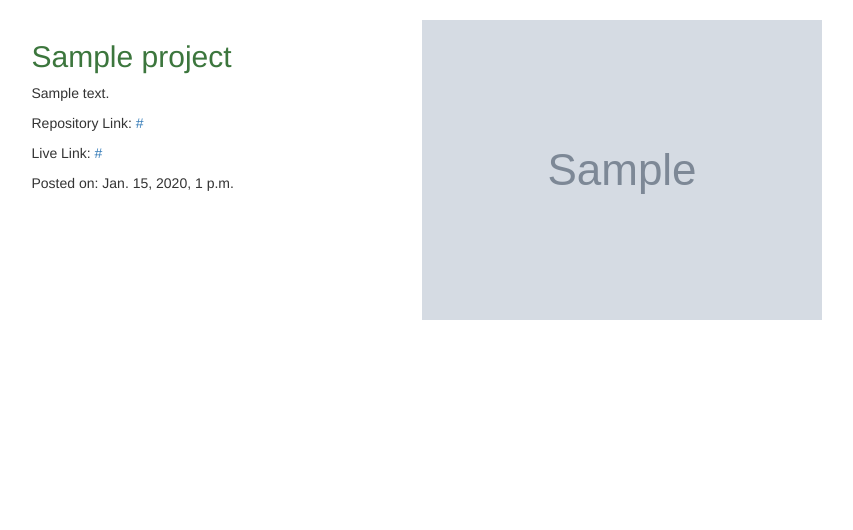
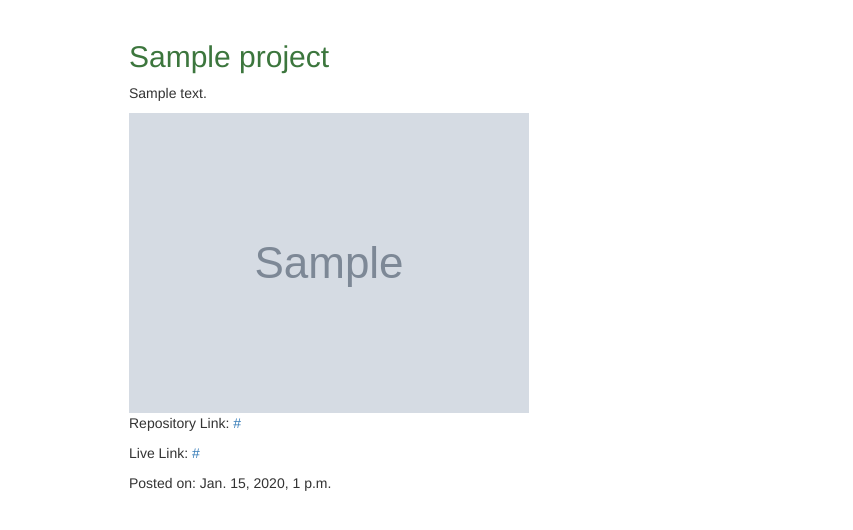
Before and after one commit to ngetichnicholas/Portfolio-Django, a Django app: page / in a window 1280 px wide. Shown: the part 52-582 px from the top of the page, without its empty margins (136-989 px from the left). Run offline with Django 3.2, Linux system fonts and the light colour scheme; tables that the repository leaves empty hold one stand-in row (values such as "Sample post"); grey boxes marked "Sample" are stand-in pictures; some libraries are stand-ins or nearby versions.

Commit message:
Deployment

```diff
--- a/projects/templates/projects.html
+++ b/projects/templates/projects.html
@@ -8,21 +8,18 @@
   {% for projects_item in projects %}
 
   <div class="row project">
-    <div class="col-md-1"></div>
+    <div class="col-md-2"></div>
     <!-- displaying projects projects -->
-    <div class="col-md-4">
+    <div class="col-md-8">
       <h2 class="text-success">{{ projects_item.title }}</h2>
       <p>{{ projects_item.description}}</p>
+      <!--Display projects project images  -->
+      <img src="{{projects_item.project_image.url}}" class="img-responsive" alt="Image">
       <P>Repository Link: <a href="{{projects_item.repo_link}}">{{projects_item.repo_link}}</a></P>
       <P>Live Link: <a href="{{projects_item.live_link}}">{{projects_item.live_link}}</a></P>
       <p>Posted on: {{ projects_item.published_on}}</p>
     </div>
-
-    <!--Display projects project images  -->
-    <div class="col-md-6">
-      <img src="{{projects_item.project_image.url}}" class="img-responsive" alt="Image">
-    </div>
-    <div class="col-md-1"></div>
+    <div class="col-md-2"></div>
   </div>
 
   {% empty %}
```
